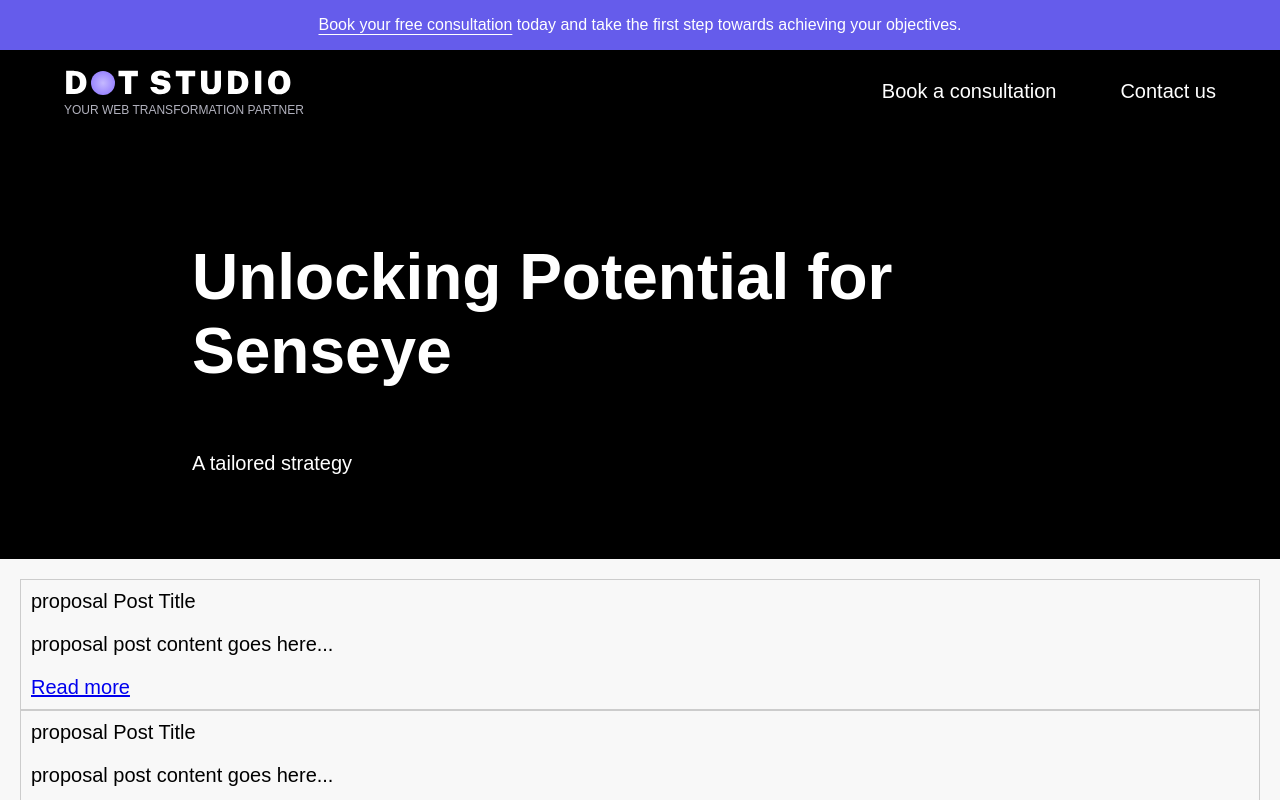
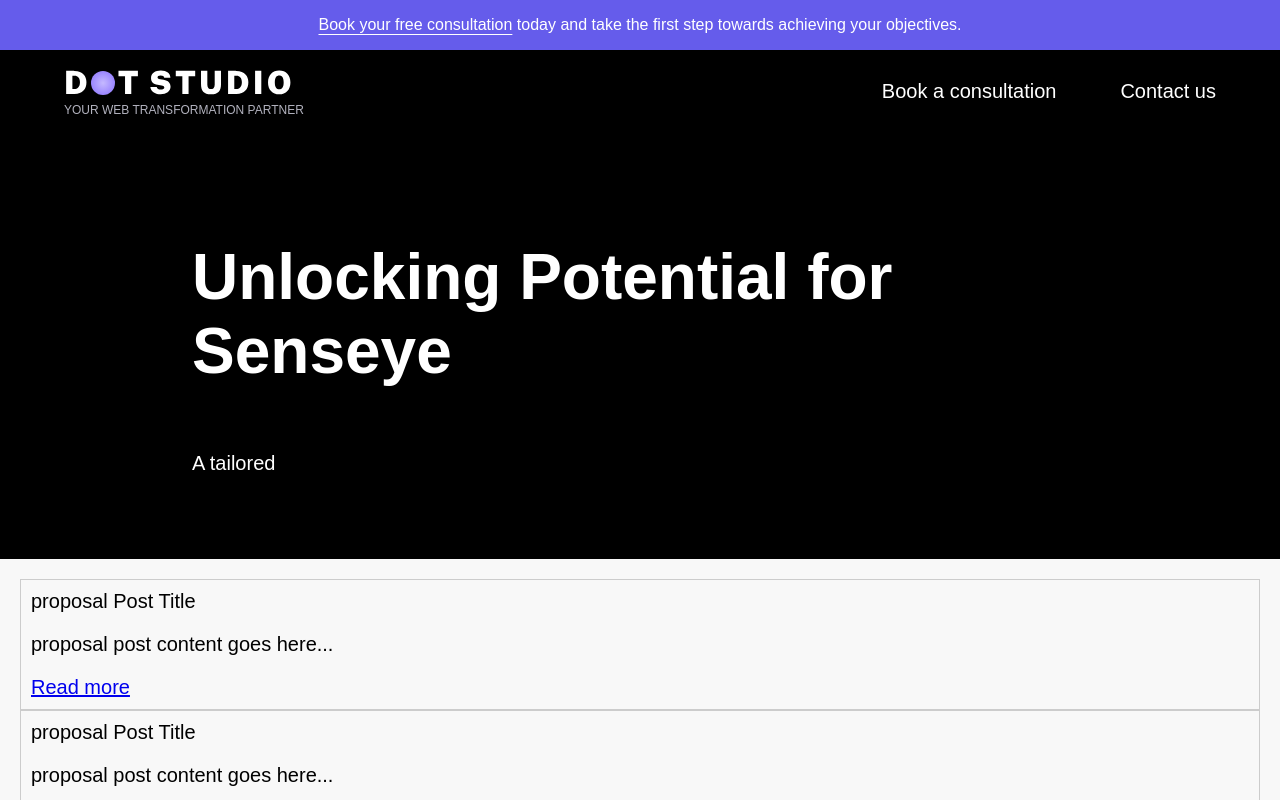
Before and after one commit to rachel-dotstudio/dot-studio, a Next.js app: page /proposal in a window 1280 px wide. Shown: the top 800 px of the page. Built offline with nearby package versions, Linux system fonts and the light colour scheme.

Commit message:
changes to try to fix build

```diff
--- a/package.json
+++ b/package.json
@@ -12,13 +12,14 @@
         "netlify-cms-app": "^2.15.72",
         "netlify-cms-media-library-cloudinary": "^1.3.10",
         "netlify-cms-media-library-uploadcare": "^0.5.10",
-        "next": "14.2.5",
+        "next": "^14.2.5",
         "react": "18.3.1",
         "react-dom": "18.3.1",
         "sass": "^1.77.8"
     },
     "devDependencies": {
         "eslint": "8.30.0",
-        "eslint-config-next": "14.2.5"
+        "eslint-config-next": "14.2.5",
+        "typescript": "5.5.4"
     }
 }
--- a/src/app/blog/page.tsx
+++ b/src/app/blog/page.tsx
@@ -1,5 +1,4 @@
 import React from 'react';
-import Image from "next/image";
 import Link from "next/link";
 import blogStyles from '../../styles/blog.module.scss';
 
--- a/src/app/layout.tsx
+++ b/src/app/layout.tsx
@@ -2,7 +2,6 @@
 import Footer from "../components/footer";
 import Ticker from "../components/ticker";
 import Nav from "../components/nav";
-import Header from "../components/header";
 
 const RootLayout: React.FC<{ children: React.ReactNode }> = ({ children }) => {
   return (
--- a/src/app/proposal/layout-proposal.tsx
+++ b/src/app/proposal/layout-proposal.tsx
@@ -1,5 +1,4 @@
 import React from 'react';
-import Link from 'next/link';
 import styles from '../../styles/proposal.module.scss';
 
 const ProposalLayout: React.FC<{ children: React.ReactNode }> = ({ children }) => {
--- a/src/app/proposal/page.tsx
+++ b/src/app/proposal/page.tsx
@@ -1,6 +1,6 @@
 import React from 'react';
 import Link from "next/link";
-import proposalStyles from '../../styles/proposal.module.scss';
+import proposalStyles from '@/styles/proposal.module.scss';
 
 const Proposal: React.FC = () => {
   return (
@@ -8,7 +8,7 @@
       <header className={`main-header ${proposalStyles.mainHeader}`}>
         <div className={`main-header__container container ${proposalStyles.container}`}>
         <h1 className={proposalStyles.headerTitle}>Unlocking Potential for Senseye</h1>
-          <p>A tailored strategy</p>
+          <p>A tailored</p>
         </div>
       </header>
       <main className={proposalStyles.proposal}>
--- a/src/components/logos.tsx
+++ b/src/components/logos.tsx
@@ -1,5 +1,3 @@
-import Link from "next/link";
-
 const Logos: React.FC = () => {
     return (
         <div className="main-header__brands">
```
